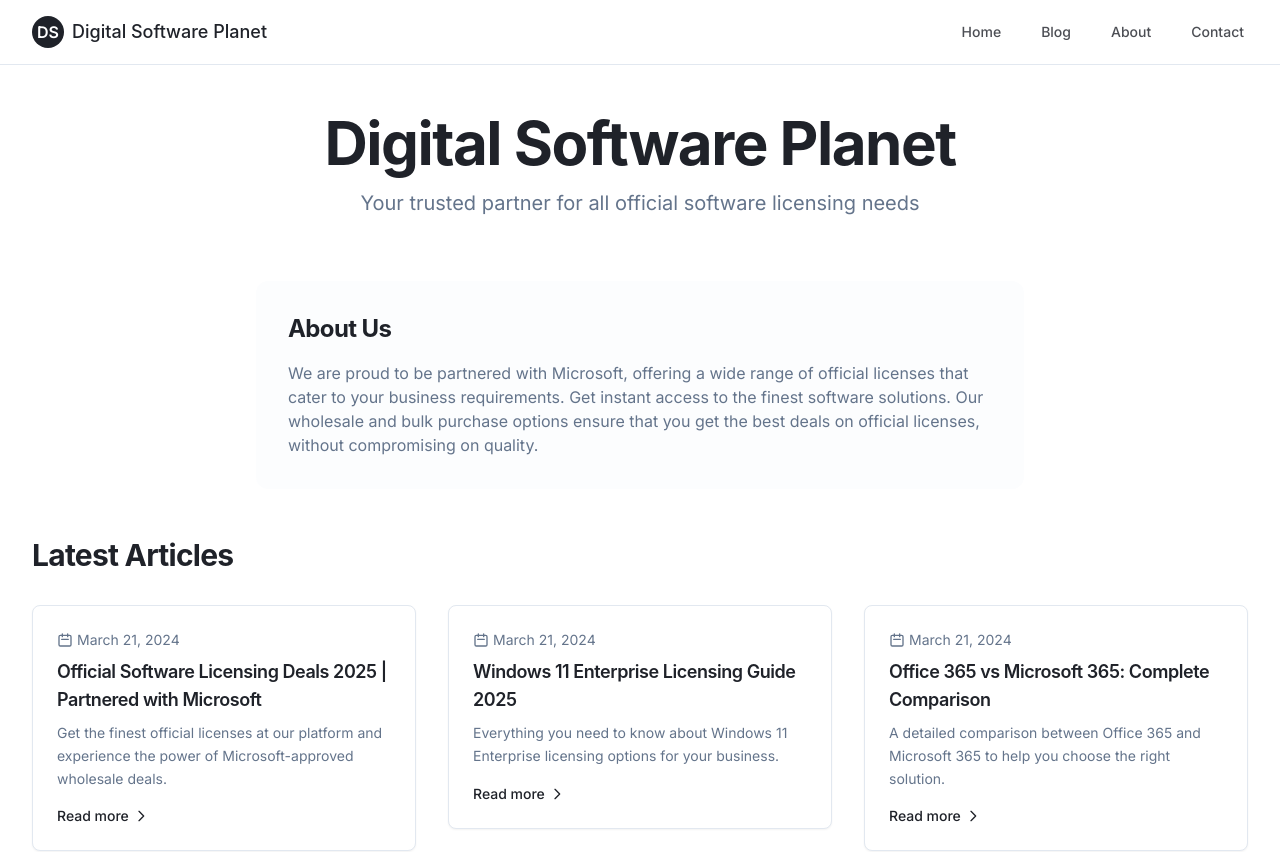
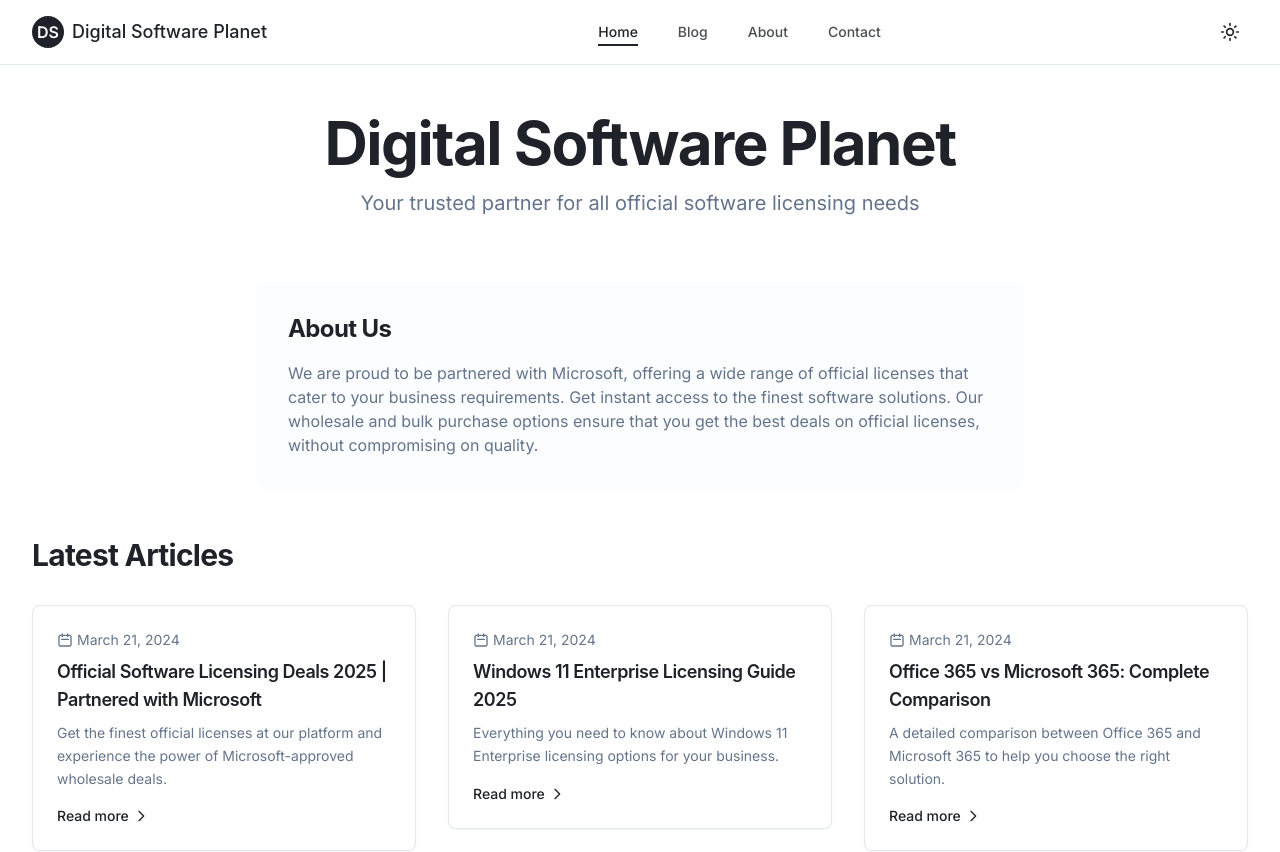
Before and after one commit to waleedsworld/blogfetcher-magic, a React (Vite) app: page / in a window 1280 px wide. Shown: the top 852 px of the page. Built offline with nearby package versions, Linux system fonts and the light colour scheme.

Commit message:
Add light/dark theme, working mobile nav and scroll restoration

```diff
--- a/src/components/Navbar.tsx
+++ b/src/components/Navbar.tsx
@@ -1,10 +1,14 @@
-
-import React from 'react';
-import { Link } from 'react-router-dom';
+import React, { useState } from 'react';
+import { Link, useLocation } from 'react-router-dom';
 import { cn } from '@/lib/utils';
-import { motion } from 'framer-motion';
+import { motion, AnimatePresence } from 'framer-motion';
+import { Menu, X } from 'lucide-react';
+import ThemeToggle from './ThemeToggle';
 
 const Navbar = () => {
+  const [open, setOpen] = useState(false);
+  const location = useLocation();
+
   return (
     <motion.header
       className="sticky top-0 z-50 w-full glass-effect border-b"
@@ -18,39 +22,68 @@
             <Link
               to="/"
               className="flex items-center gap-2 text-primary transition-opacity hover:opacity-90"
+              onClick={() => setOpen(false)}
             >
-              <span className="h-8 w-8 rounded-full bg-primary flex items-center justify-center text-white font-semibold">DS</span>
+              <span className="h-8 w-8 rounded-full bg-primary flex items-center justify-center text-primary-foreground font-semibold">DS</span>
               <span className="font-display text-lg font-medium">Digital Software Planet</span>
             </Link>
           </div>
+
           <nav className="hidden md:flex items-center space-x-8">
             {navItems.map((item) => (
-              <NavItem key={item.href} href={item.href} label={item.label} />
+              <NavItem
+                key={item.href}
+                href={item.href}
+                label={item.label}
+                active={location.pathname === item.href}
+              />
             ))}
           </nav>
-          <div className="flex md:hidden">
+
+          <div className="flex items-center gap-1">
+            <ThemeToggle />
             <button
-              className="text-primary p-2 rounded-md hover:bg-primary/5 transition-colors"
+              className="md:hidden text-primary p-2 rounded-md hover:bg-primary/5 transition-colors"
               aria-label="Toggle menu"
+              aria-expanded={open}
+              onClick={() => setOpen((v) => !v)}
             >
-              <svg
-                xmlns="http://www.w3.org/2000/svg"
-                className="h-6 w-6"
-                fill="none"
-                viewBox="0 0 24 24"
-                stroke="currentColor"
-              >
-                <path
-                  strokeLinecap="round"
-                  strokeLinejoin="round"
-                  strokeWidth={2}
-                  d="M4 6h16M4 12h16M4 18h16"
-                />
-              </svg>
+              {open ? <X className="h-6 w-6" /> : <Menu className="h-6 w-6" />}
             </button>
           </div>
         </div>
       </div>
+
+      {/* Mobile drawer */}
+      <AnimatePresence>
+        {open && (
+          <motion.nav
+            className="md:hidden border-t bg-background/95 backdrop-blur-md overflow-hidden"
+            initial={{ height: 0, opacity: 0 }}
+            animate={{ height: 'auto', opacity: 1 }}
+            exit={{ height: 0, opacity: 0 }}
+            transition={{ duration: 0.25 }}
+          >
+            <div className="container mx-auto px-4 py-3 flex flex-col">
+              {navItems.map((item) => (
+                <Link
+                  key={item.href}
+                  to={item.href}
+                  onClick={() => setOpen(false)}
+                  className={cn(
+                    'py-3 px-2 rounded-md text-base font-medium transition-colors',
+                    location.pathname === item.href
+                      ? 'text-primary bg-primary/5'
+                      : 'text-primary/80 hover:text-primary hover:bg-primary/5'
+                  )}
+                >
+                  {item.label}
+                </Link>
+              ))}
+            </div>
+          </motion.nav>
+        )}
+      </AnimatePresence>
     </motion.header>
   );
 };
@@ -58,28 +91,28 @@
 interface NavItemProps {
   href: string;
   label: string;
+  active?: boolean;
 }
 
-const NavItem = ({ href, label }: NavItemProps) => {
-  return (
+const NavItem = ({ href, label, active }: NavItemProps) => (
   <Link
     to={href}
     className={cn(
-        "relative inline-flex items-center px-1 py-2 text-sm font-medium transition-colors",
-        "text-primary/80 hover:text-primary"
+      'relative inline-flex items-center px-1 py-2 text-sm font-medium transition-colors',
+      active ? 'text-primary' : 'text-primary/80 hover:text-primary'
     )}
   >
     <span className="relative">
       {label}
-        <motion.span
-          className="absolute -bottom-1 left-0 w-0 h-0.5 bg-primary"
-          whileHover={{ width: '100%' }}
-          transition={{ duration: 0.3 }}
+      <span
+        className={cn(
+          'absolute -bottom-1 left-0 h-0.5 bg-primary transition-all duration-300',
+          active ? 'w-full' : 'w-0'
+        )}
       />
     </span>
   </Link>
 );
-};
 
 const navItems = [
   { href: '/', label: 'Home' },
--- /dev/null
+++ b/src/components/ScrollToTop.tsx
@@ -0,0 +1,18 @@
+import { useEffect } from 'react';
+import { useLocation } from 'react-router-dom';
+
+/**
+ * Scrolls the window back to the top whenever the route changes, so
+ * navigating from a long article to another page never lands you mid-scroll.
+ */
+const ScrollToTop = () => {
+  const { pathname } = useLocation();
+
+  useEffect(() => {
+    window.scrollTo({ top: 0, behavior: 'instant' as ScrollBehavior });
+  }, [pathname]);
+
+  return null;
+};
+
+export default ScrollToTop;
--- /dev/null
+++ b/src/components/ThemeProvider.tsx
@@ -0,0 +1,19 @@
+import { ThemeProvider as NextThemesProvider } from 'next-themes';
+import type { ReactNode } from 'react';
+
+/**
+ * Thin wrapper around next-themes so the whole app can flip between
+ * light and dark. Defaults to the visitor's system preference.
+ */
+const ThemeProvider = ({ children }: { children: ReactNode }) => (
+  <NextThemesProvider
+    attribute="class"
+    defaultTheme="system"
+    enableSystem
+    disableTransitionOnChange
+  >
+    {children}
+  </NextThemesProvider>
+);
+
+export default ThemeProvider;
--- /dev/null
+++ b/src/components/ThemeToggle.tsx
@@ -0,0 +1,42 @@
+import { useEffect, useState } from 'react';
+import { useTheme } from 'next-themes';
+import { Moon, Sun } from 'lucide-react';
+import { motion } from 'framer-motion';
+
+/**
+ * A small sun/moon button that toggles dark mode. Waits for mount before
+ * rendering the icon so we never get a hydration/theme mismatch flash.
+ */
+const ThemeToggle = () => {
+  const { resolvedTheme, setTheme } = useTheme();
+  const [mounted, setMounted] = useState(false);
+
+  useEffect(() => setMounted(true), []);
+
+  const isDark = resolvedTheme === 'dark';
+
+  return (
+    <button
+      type="button"
+      aria-label="Toggle dark mode"
+      onClick={() => setTheme(isDark ? 'light' : 'dark')}
+      className="text-primary p-2 rounded-md hover:bg-primary/5 transition-colors"
+    >
+      {mounted ? (
+        <motion.span
+          key={isDark ? 'moon' : 'sun'}
+          initial={{ rotate: -90, opacity: 0 }}
+          animate={{ rotate: 0, opacity: 1 }}
+          transition={{ duration: 0.3 }}
+          className="block"
+        >
+          {isDark ? <Moon className="h-5 w-5" /> : <Sun className="h-5 w-5" />}
+        </motion.span>
+      ) : (
+        <span className="block h-5 w-5" />
+      )}
+    </button>
+  );
+};
+
+export default ThemeToggle;
```
Lines whose indentation alone changed are shown as unchanged.
